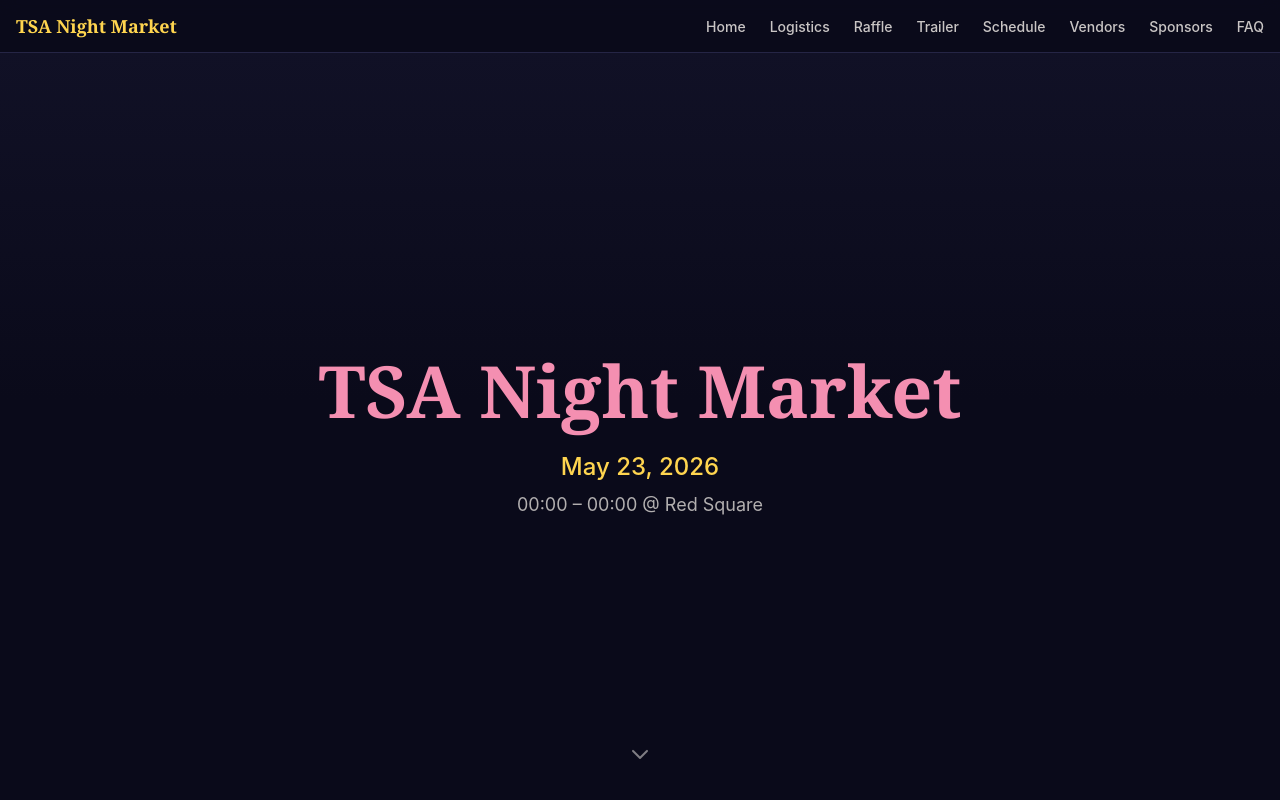
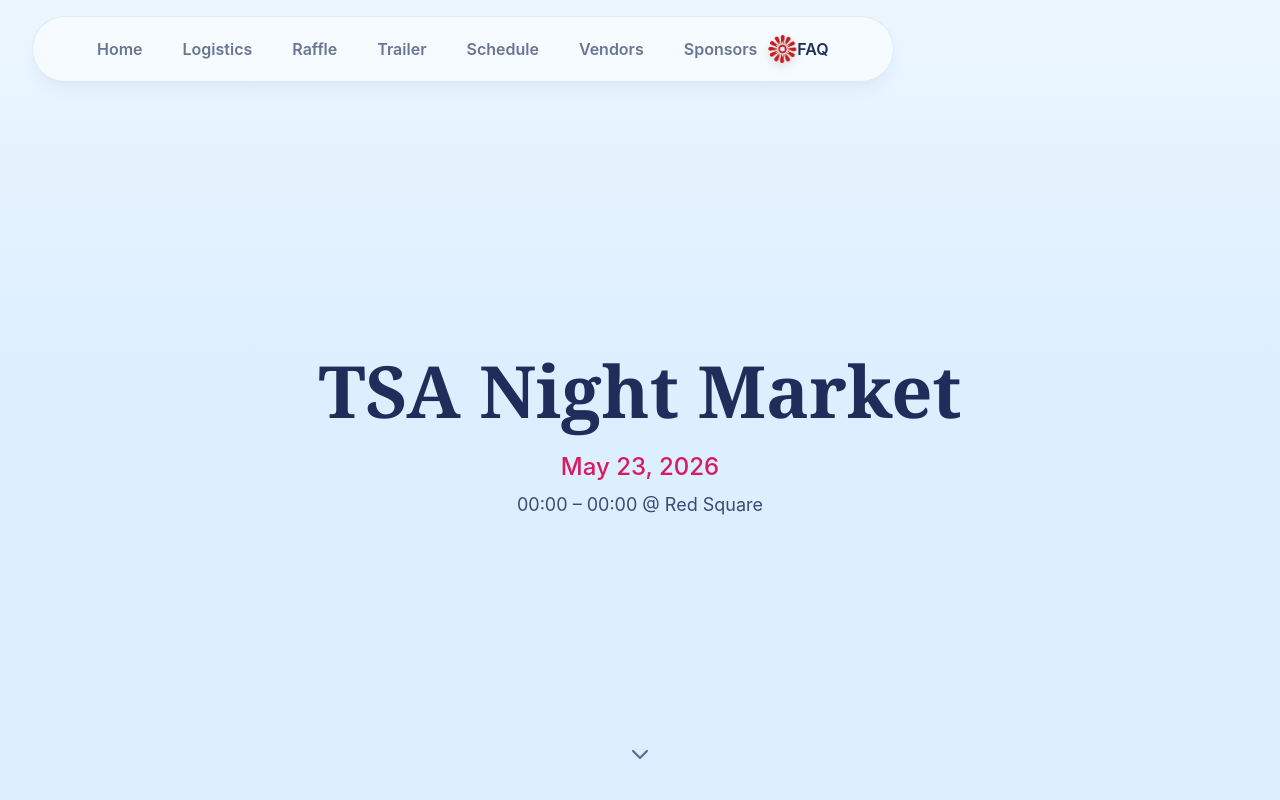
Before and after one commit to tsa-uw/night-market-website, a React (Vite) app: page / in a window 1280 px wide. Shown: the top 800 px of the page. Built offline with nearby package versions, Linux system fonts and the light colour scheme.

Commit message:
feat: enhance navbar functionality and styling and change site to light mode

```diff
--- a/src/components/layout/Navbar.tsx
+++ b/src/components/layout/Navbar.tsx
@@ -1,52 +1,124 @@
-import { useState } from "react";
+import { useMemo, useRef, useState, useEffect, useCallback } from "react";
+import { motion, AnimatePresence } from "motion/react";
+import { useActiveSection } from "../../hooks/useActiveSection";
 
 const NAV_ITEMS = [
-    { label: "Home", href: "#home" },
-    { label: "Logistics", href: "#logistics" },
-    { label: "Raffle", href: "#raffle" },
-    { label: "Trailer", href: "#trailer" },
-    { label: "Schedule", href: "#schedule" },
-    { label: "Vendors", href: "#vendors" },
-    { label: "Sponsors", href: "#sponsors" },
-    { label: "FAQ", href: "#faq" },
+    { label: "Home", href: "#home", id: "home" },
+    { label: "Logistics", href: "#logistics", id: "logistics" },
+    { label: "Raffle", href: "#raffle", id: "raffle" },
+    { label: "Trailer", href: "#trailer", id: "trailer" },
+    { label: "Schedule", href: "#schedule", id: "schedule" },
+    { label: "Vendors", href: "#vendors", id: "vendors" },
+    { label: "Sponsors", href: "#sponsors", id: "sponsors" },
+    { label: "FAQ", href: "#faq", id: "faq" },
 ] as const;
+
+const SECTION_IDS = NAV_ITEMS.map((item) => item.id);
+const LOGO_SIZE = 28;
+const LOGO_TEXT_GAP = 2;
+
+interface LogoPos {
+    x: number;
+}
 
 export default function Navbar() {
     const [mobileOpen, setMobileOpen] = useState(false);
+    const activeSection = useActiveSection(useMemo(() => SECTION_IDS, []));
+
+    const itemRefs = useRef<Map<string, HTMLAnchorElement>>(new Map());
+    const pillRef = useRef<HTMLDivElement>(null);
+
+    const [logoPos, setLogoPos] = useState<LogoPos>({ x: 0 });
+
+    const recalc = useCallback(() => {
+        const pillEl = pillRef.current;
+        const linkEl = itemRefs.current.get(activeSection);
+        if (!pillEl || !linkEl) return;
+
+        const pillRect = pillEl.getBoundingClientRect();
+        const linkRect = linkEl.getBoundingClientRect();
+        const linkStyles = window.getComputedStyle(linkEl);
+        const paddingLeft = Number.parseFloat(linkStyles.paddingLeft) || 0;
+
+        setLogoPos({
+            x:
+                linkRect.left -
+                pillRect.left +
+                paddingLeft -
+                LOGO_SIZE -
+                LOGO_TEXT_GAP,
+        });
+    }, [activeSection]);
+
+    useEffect(() => {
+        recalc();
+    }, [recalc]);
+
+    useEffect(() => {
+        window.addEventListener("resize", recalc);
+        return () => window.removeEventListener("resize", recalc);
+    }, [recalc]);
 
     return (
-        <nav className="fixed top-0 z-50 w-full bg-night-900/90 backdrop-blur-sm border-b border-night-600">
-            <div className="mx-auto flex max-w-7xl items-center justify-between px-4 py-3">
+        <nav className="fixed top-4 left-4 z-50 md:left-8">
+            {/* Desktop glassmorphism pill */}
+            <div
+                ref={pillRef}
+                className="relative hidden items-center gap-2 rounded-full border border-night-500/20 bg-white/55 px-12 py-3 shadow-lg shadow-night-500/10 backdrop-blur-xl md:flex"
+            >
+                {/* Logo that slides to the left of the active link */}
+                <motion.div
+                    className="pointer-events-none absolute top-1/2 left-0 z-20 -translate-y-1/2"
+                    animate={{ x: logoPos.x }}
+                    transition={{ type: "spring", stiffness: 400, damping: 30 }}
+                >
+                    <img
+                        src="/tsa_logo.png"
+                        alt="TSA Logo"
+                        className="drop-shadow-lg"
+                        width={LOGO_SIZE}
+                        height={LOGO_SIZE}
+                    />
+                </motion.div>
+
+                {NAV_ITEMS.map(({ label, href, id }) => {
+                    return (
                         <a
-                    href="#home"
-                    className="font-display text-lg font-bold text-lantern-300"
+                            key={id}
+                            href={href}
+                            ref={(el) => {
+                                if (el) itemRefs.current.set(id, el);
+                            }}
+                            className="relative rounded-full px-4 py-2 text-base font-semibold transition-colors"
                         >
-                    TSA Night Market
-                </a>
-
-                {/* Desktop nav */}
-                <ul className="hidden gap-6 md:flex">
-                    {NAV_ITEMS.map(({ label, href }) => (
-                        <li key={href}>
-                            <a
-                                href={href}
-                                className="text-sm font-medium text-warm-white/80 transition-colors hover:text-blossom-300"
+                            <span
+                                className={`relative z-10 ${
+                                    activeSection === id
+                                        ? "text-warm-white"
+                                        : "text-warm-white/65 hover:text-warm-white"
+                                }`}
                             >
                                 {label}
+                            </span>
                         </a>
-                        </li>
-                    ))}
-                </ul>
+                    );
+                })}
+            </div>
 
             {/* Mobile hamburger */}
+            <div className="flex items-center gap-3 rounded-full border border-night-500/20 bg-white/60 px-4 py-2 shadow-lg shadow-night-500/10 backdrop-blur-xl md:hidden">
+                <img src="/tsa_logo.png" alt="TSA Logo" className="h-6 w-6" />
+                <span className="text-sm font-semibold text-warm-white">
+                    Night Market
+                </span>
                 <button
-                    className="text-warm-white md:hidden"
+                    className="ml-2 text-warm-white/80"
                     onClick={() => setMobileOpen((prev) => !prev)}
                     aria-label="Toggle navigation menu"
                     aria-expanded={mobileOpen}
                 >
                     <svg
-                        className="h-6 w-6"
+                        className="h-5 w-5"
                         fill="none"
                         viewBox="0 0 24 24"
                         stroke="currentColor"
@@ -70,21 +142,33 @@ export default function Navbar() {
             </div>
 
             {/* Mobile dropdown */}
+            <AnimatePresence>
                 {mobileOpen && (
-                <ul className="border-t border-night-600 bg-night-900/95 px-4 pb-4 md:hidden">
-                    {NAV_ITEMS.map(({ label, href }) => (
-                        <li key={href}>
+                    <motion.ul
+                        initial={{ opacity: 0, y: -8 }}
+                        animate={{ opacity: 1, y: 0 }}
+                        exit={{ opacity: 0, y: -8 }}
+                        transition={{ duration: 0.2 }}
+                        className="mt-2 rounded-2xl border border-night-500/20 bg-white/70 px-4 py-3 shadow-lg shadow-night-500/10 backdrop-blur-xl md:hidden"
+                    >
+                        {NAV_ITEMS.map(({ label, href, id }) => (
+                            <li key={id}>
                                 <a
                                     href={href}
-                                className="block py-2 text-sm text-warm-white/80 transition-colors hover:text-blossom-300"
+                                    className={`block rounded-lg px-3 py-2 text-sm transition-colors ${
+                                        activeSection === id
+                                            ? "bg-night-700/60 text-warm-white"
+                                            : "text-warm-white/70 hover:text-warm-white"
+                                    }`}
                                     onClick={() => setMobileOpen(false)}
                                 >
                                     {label}
                                 </a>
                             </li>
                         ))}
-                </ul>
+                    </motion.ul>
                 )}
+            </AnimatePresence>
         </nav>
     );
 }
--- a/src/components/layout/Section.tsx
+++ b/src/components/layout/Section.tsx
@@ -17,7 +17,7 @@ export default function Section({
         <section id={id} className={`px-4 py-16 md:py-24 ${className}`}>
             <div className="mx-auto max-w-6xl">
                 {title && (
-                    <h2 className="mb-10 text-center font-display text-3xl font-bold tracking-wide text-lantern-300 md:text-4xl">
+                    <h2 className="mb-10 text-center font-display text-3xl font-bold tracking-wide text-warm-white md:text-4xl">
                         {title}
                     </h2>
                 )}
--- a/src/components/sections/EventTrailer.tsx
+++ b/src/components/sections/EventTrailer.tsx
@@ -6,7 +6,7 @@ export default function EventTrailer() {
             <div className="mx-auto max-w-3xl">
                 {/* TODO: Replace with actual embedded video */}
                 <div className="aspect-video w-full overflow-hidden rounded-xl border border-night-600 bg-night-800">
-                    <div className="flex h-full items-center justify-center text-warm-white/40">
+                    <div className="flex h-full items-center justify-center text-warm-white/75">
                         <p className="text-lg">Video coming soon</p>
                     </div>
                 </div>
--- a/src/components/sections/FAQ.tsx
+++ b/src/components/sections/FAQ.tsx
@@ -40,7 +40,7 @@ function Accordion({ question, answer }: FAQItem) {
                     {question}
                 </span>
                 <svg
-                    className={`h-5 w-5 shrink-0 text-blossom-300 transition-transform ${open ? "rotate-180" : ""}`}
+                    className={`h-5 w-5 shrink-0 text-blossom-500 transition-transform ${open ? "rotate-180" : ""}`}
                     fill="none"
                     viewBox="0 0 24 24"
                     stroke="currentColor"
@@ -54,7 +54,7 @@ function Accordion({ question, answer }: FAQItem) {
                 </svg>
             </button>
             {open && (
-                <div className="pb-4 text-sm leading-relaxed text-warm-white/60">
+                <div className="pb-4 text-sm leading-relaxed text-warm-white/80">
                     {answer}
                 </div>
             )}
--- a/src/components/sections/Hero.tsx
+++ b/src/components/sections/Hero.tsx
@@ -10,15 +10,15 @@ export default function Hero() {
             {/* Cherry blossom decoration placeholders */}
             {/* TODO: Replace with drawn cherry blossom assets */}
 
-            <h1 className="font-display text-5xl font-bold leading-tight text-blossom-300 md:text-7xl">
+            <h1 className="font-display text-5xl font-bold leading-tight text-warm-white md:text-7xl">
                 TSA Night Market
             </h1>
 
-            <p className="mt-4 text-xl font-medium text-lantern-300 md:text-2xl">
+            <p className="mt-4 text-xl font-medium text-blossom-500 md:text-2xl">
                 May 23, 2026
             </p>
 
-            <p className="mt-2 text-lg text-warm-white/70">
+            <p className="mt-2 text-lg text-warm-white/85">
                 {/* TODO: Fill in actual times */}
                 00:00 – 00:00 @ Red Square
             </p>
@@ -26,7 +26,7 @@ export default function Hero() {
             {/* Scroll indicator */}
             <div className="absolute bottom-8 animate-bounce">
                 <svg
-                    className="h-6 w-6 text-warm-white/50"
+                    className="h-6 w-6 text-warm-white/70"
                     fill="none"
                     viewBox="0 0 24 24"
                     stroke="currentColor"
--- a/src/components/sections/Logistics.tsx
+++ b/src/components/sections/Logistics.tsx
@@ -28,10 +28,10 @@ export default function Logistics() {
                         key={heading}
                         className="rounded-xl border border-night-600 bg-night-800/60 p-6 transition-colors hover:border-blossom-400/40"
                     >
-                        <h3 className="mb-2 font-display text-xl font-semibold text-blossom-200">
+                        <h3 className="mb-2 font-display text-xl font-semibold text-warm-white">
                             {heading}
                         </h3>
-                        <p className="text-sm leading-relaxed text-warm-white/70">
+                        <p className="text-sm leading-relaxed text-warm-white/85">
                             {body}
                         </p>
                     </div>
--- a/src/components/sections/RaffleTickets.tsx
+++ b/src/components/sections/RaffleTickets.tsx
@@ -4,7 +4,7 @@ export default function RaffleTickets() {
     return (
         <Section id="raffle" title="Raffle Tickets">
             <div className="mx-auto max-w-2xl rounded-xl border border-lantern-400/30 bg-night-800/60 p-8 text-center">
-                <p className="text-lg leading-relaxed text-warm-white/80">
+                <p className="text-lg leading-relaxed text-warm-white/90">
                     {/* TODO: Add raffle details, pricing, and prizes */}
                     Raffle ticket details, pricing, and prize information coming
                     soon!
--- a/src/components/sections/Schedule.tsx
+++ b/src/components/sections/Schedule.tsx
@@ -24,10 +24,10 @@ export default function Schedule() {
                             {/* Dot on timeline */}
                             <span className="absolute -left-[9px] mt-1.5 h-4 w-4 rounded-full border-2 border-blossom-400 bg-night-900" />
 
-                            <time className="text-sm font-semibold text-lantern-300">
+                            <time className="text-sm font-semibold text-warm-white">
                                 {time}
                             </time>
-                            <p className="mt-1 text-lg text-warm-white/80">
+                            <p className="mt-1 text-lg text-warm-white/90">
                                 {title}
                             </p>
                         </li>
--- a/src/components/sections/Sponsors.tsx
+++ b/src/components/sections/Sponsors.tsx
@@ -11,7 +11,7 @@ const SPONSORS = [
 export default function Sponsors() {
     return (
         <Section id="sponsors" title="Sponsors">
-            <p className="mb-8 text-center text-warm-white/70">
+            <p className="mb-8 text-center text-warm-white/85">
                 Thank you to our sponsors for making this event possible!
             </p>
 
@@ -22,7 +22,7 @@ export default function Sponsors() {
                         className="flex h-28 items-center justify-center rounded-xl border border-night-600 bg-night-800/60"
                     >
                         {/* TODO: Replace with sponsor logo images */}
-                        <span className="text-sm text-warm-white/40">
+                        <span className="text-sm text-warm-white/75">
                             {name}
                         </span>
                     </div>
--- /dev/null
+++ b/src/hooks/useActiveSection.ts
@@ -0,0 +1,44 @@
+import { useEffect, useState } from "react";
+
+/**
+ * Observes all sections matching the given IDs and returns the one
+ * currently most visible in the viewport.
+ */
+export function useActiveSection(sectionIds: string[]) {
+    const [activeId, setActiveId] = useState(sectionIds[0]);
+
+    useEffect(() => {
+        const observers: IntersectionObserver[] = [];
+        const visibilityMap = new Map<string, number>();
+
+        for (const id of sectionIds) {
+            const el = document.getElementById(id);
+            if (!el) continue;
+
+            const observer = new IntersectionObserver(
+                ([entry]) => {
+                    visibilityMap.set(id, entry.intersectionRatio);
+
+                    // Pick the section with the highest visible ratio
+                    let best = sectionIds[0];
+                    let bestRatio = 0;
+                    for (const [key, ratio] of visibilityMap) {
+                        if (ratio > bestRatio) {
+                            bestRatio = ratio;
+                            best = key;
+                        }
+                    }
+                    setActiveId(best);
+                },
+                { threshold: [0, 0.25, 0.5, 0.75, 1] },
+            );
+
+            observer.observe(el);
+            observers.push(observer);
+        }
+
+        return () => observers.forEach((o) => o.disconnect());
+    }, [sectionIds]);
+
+    return activeId;
+}
--- a/src/index.css
+++ b/src/index.css
@@ -1,11 +1,11 @@
 @import "tailwindcss";
 
 @theme {
-    --color-night-900: #0a0a1a;
-    --color-night-800: #121228;
-    --color-night-700: #1a1a36;
-    --color-night-600: #252545;
-    --color-night-500: #3a3a5c;
+    --color-night-900: #dcefff;
+    --color-night-800: #ecf6ff;
+    --color-night-700: #d5e8f8;
+    --color-night-600: #b9d2e8;
+    --color-night-500: #8ca9c2;
 
     --color-blossom-100: #fce4ec;
     --color-blossom-200: #f8bbd0;
@@ -20,7 +20,7 @@
     --color-lantern-500: #ff8f00;
 
     --color-gold: #d4a574;
-    --color-warm-white: #faf5f0;
+    --color-warm-white: #1f2d5a;
 
     --font-display: "Georgia", serif;
     --font-body: "Inter", system-ui, sans-serif;
```
Also changed, not shown: src/components/sections/Vendors.tsx (+4 -4 lines). Lines whose indentation alone changed are shown as unchanged.
